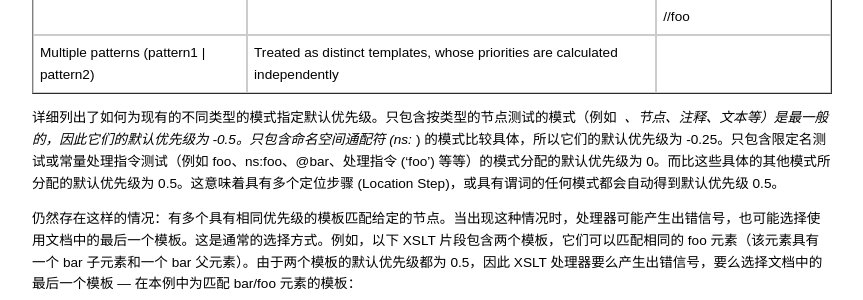
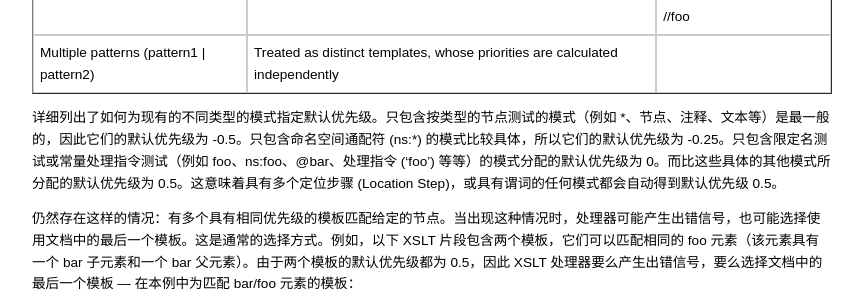
Before and after one commit to ghostzhang/ghostzhang.github.io, a Jekyll site: the page built from _posts/2007-05-12-xsl模版优先级.md, in a window 1280 px wide. Shown: the part 1185-1485 px from the top of the page, without its empty margins (8-871 px from the left). Built offline with Jekyll 4.4.1, drawn with Linux system fonts in a browser that asks for light colours; comment, search, counter and statistics services are not loaded.

Commit message:
更新文章

```diff
--- a/_posts/2007-05-12-xsl模版优先级.md
+++ b/_posts/2007-05-12-xsl模版优先级.md
@@ -109,7 +109,7 @@ published: true
 	</tbody>
 </table>
 
-详细列出了如何为现有的不同类型的模式指定默认优先级。只包含按类型的节点测试的模式（例如 *、节点、注释、文本等）是最一般的，因此它们的默认优先级为 -0.5。只包含命名空间通配符 (ns:*) 的模式比较具体，所以它们的默认优先级为 -0.25。只包含限定名测试或常量处理指令测试（例如 foo、ns:foo、@bar、处理指令 ('foo') 等等）的模式分配的默认优先级为 0。而比这些具体的其他模式所分配的默认优先级为 0.5。这意味着具有多个定位步骤 (Location Step)，或具有谓词的任何模式都会自动得到默认优先级 0.5。
+详细列出了如何为现有的不同类型的模式指定默认优先级。只包含按类型的节点测试的模式（例如 \*、节点、注释、文本等）是最一般的，因此它们的默认优先级为 -0.5。只包含命名空间通配符 (ns:\*) 的模式比较具体，所以它们的默认优先级为 -0.25。只包含限定名测试或常量处理指令测试（例如 foo、ns:foo、@bar、处理指令 ('foo') 等等）的模式分配的默认优先级为 0。而比这些具体的其他模式所分配的默认优先级为 0.5。这意味着具有多个定位步骤 (Location Step)，或具有谓词的任何模式都会自动得到默认优先级 0.5。
 
 仍然存在这样的情况：有多个具有相同优先级的模板匹配给定的节点。当出现这种情况时，处理器可能产生出错信号，也可能选择使用文档中的最后一个模板。这是通常的选择方式。例如，以下 XSLT 片段包含两个模板，它们可以匹配相同的 foo 元素（该元素具有一个 bar 子元素和一个 bar 父元素）。由于两个模板的默认优先级都为 0.5，因此 XSLT 处理器要么产生出错信号，要么选择文档中的最后一个模板 — 在本例中为匹配 bar/foo 元素的模板：
 
```
